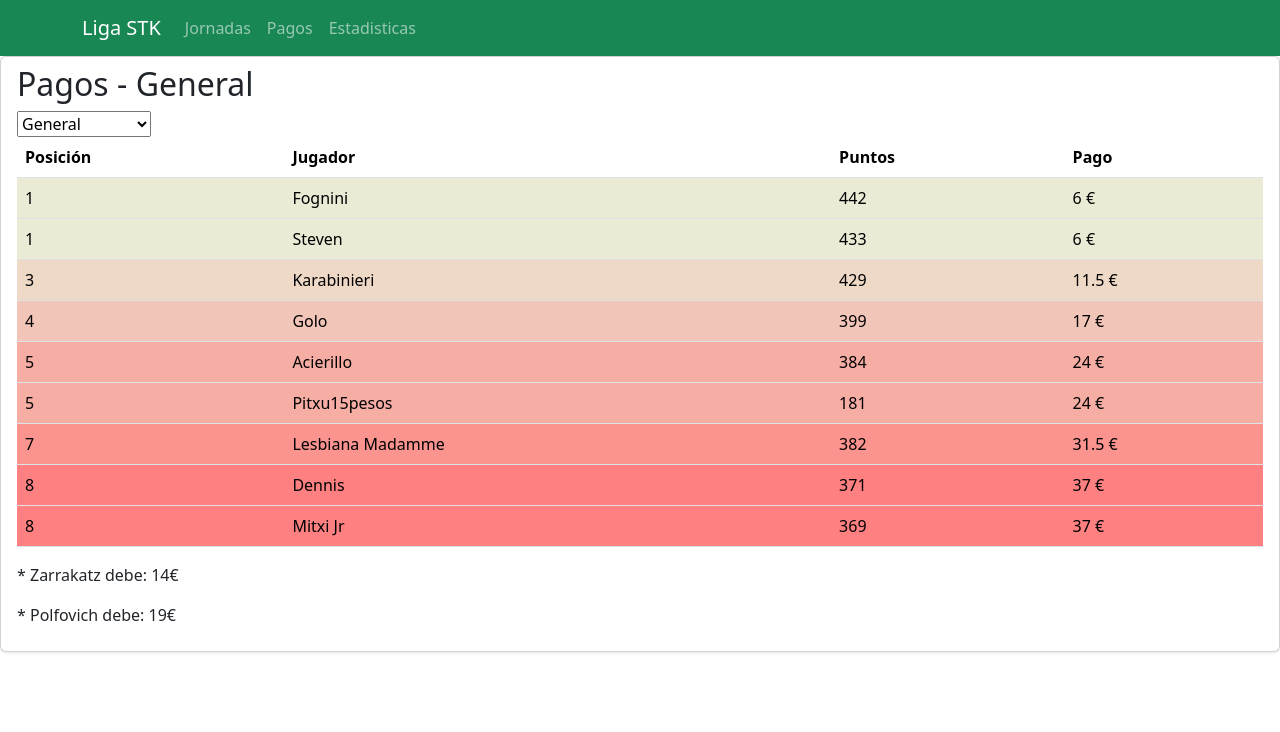
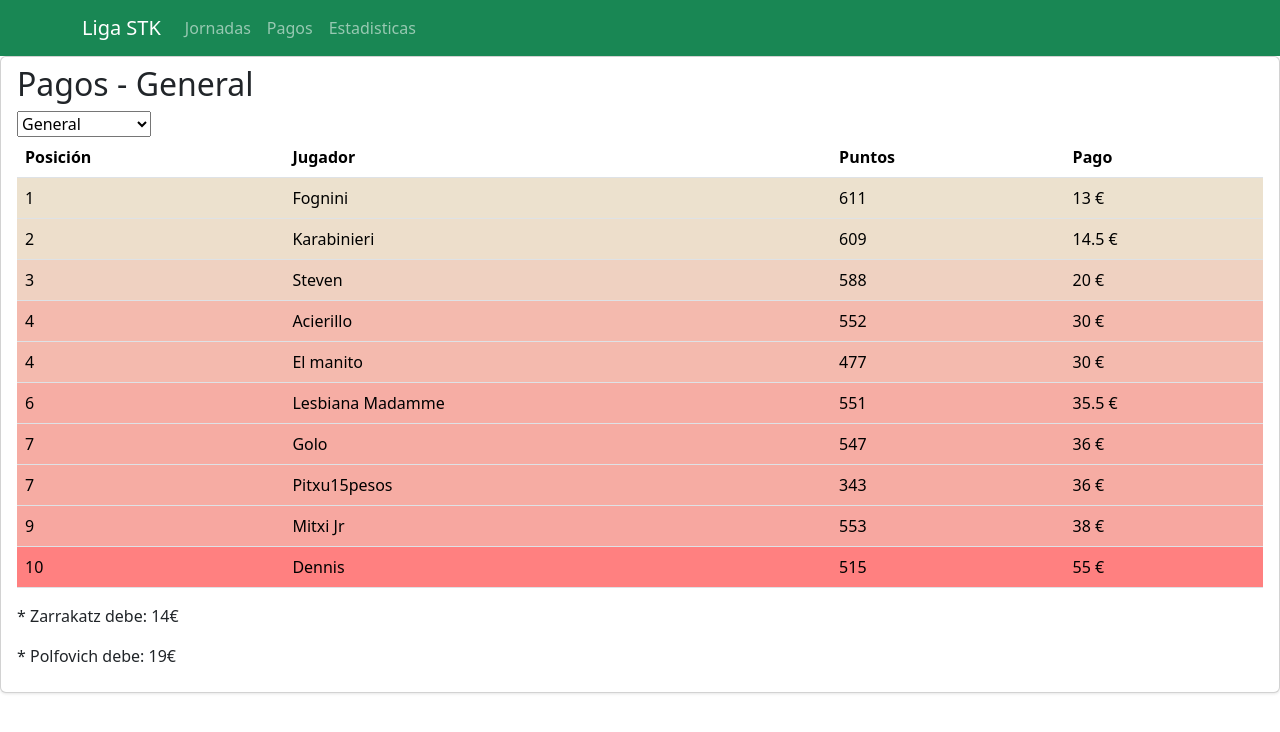
Before and after one commit to yyeryy/Liga-stk-25-26, a React (Create React App) app: page / in a window 1280 px wide. Shown: the top 732 px of the page. Built offline with nearby package versions, Linux system fonts and the light colour scheme.

Commit message:
J 8, 9 y 10

```diff
--- a/src/data/data.ts
+++ b/src/data/data.ts
@@ -108,5 +108,50 @@ export const data = {
         { jugador: Apodos.LesbianaMadamme, puntos: 38 },
       ],
     },
+    {
+      numero: 8,
+      resultados: [
+        { jugador: Apodos.ElManito, puntos: 63 },
+        { jugador: Apodos.LesbianaMadamme, puntos: 59 },
+        { jugador: Apodos.Fognini, puntos: 58 },
+        { jugador: Apodos.MitxiJR, puntos: 57 },
+        { jugador: Apodos.Acierillo, puntos: 51 },
+        { jugador: Apodos.Steven, puntos: 50 },
+        { jugador: Apodos.Karabinieri, puntos: 49 },
+        { jugador: Apodos.Golo, puntos: 45 },
+        { jugador: Apodos.Dennis, puntos: 44 },
+        { jugador: Apodos.Pitxu15pesos, puntos: 36 },
+      ],
+    },
+    {
+      numero: 9,
+      resultados: [
+        { jugador: Apodos.MitxiJR, puntos: 71 },
+        { jugador: Apodos.Karabinieri, puntos: 67 },
+        { jugador: Apodos.ElManito, puntos: 67 },
+        { jugador: Apodos.Acierillo, puntos: 63 },
+        { jugador: Apodos.Dennis, puntos: 59 },
+        { jugador: Apodos.Fognini, puntos: 57 },
+        { jugador: Apodos.LesbianaMadamme, puntos: 54 },
+        { jugador: Apodos.Steven, puntos: 53 },
+        { jugador: Apodos.Golo, puntos: 52 },
+        { jugador: Apodos.Pitxu15pesos, puntos: 51 },
+      ],
+    },
+    {
+      numero: 10,
+      resultados: [
+        { jugador: Apodos.Pitxu15pesos, puntos: 75 },
+        { jugador: Apodos.ElManito, puntos: 65 },
+        { jugador: Apodos.Karabinieri, puntos: 64 },
+        { jugador: Apodos.LesbianaMadamme, puntos: 56 },
+        { jugador: Apodos.MitxiJR, puntos: 56 },
+        { jugador: Apodos.Fognini, puntos: 54 },
+        { jugador: Apodos.Acierillo, puntos: 54 },
+        { jugador: Apodos.Steven, puntos: 52 },
+        { jugador: Apodos.Golo, puntos: 51 },
+        { jugador: Apodos.Dennis, puntos: 41 },
+      ],
+    },
   ],
 };
--- a/src/utils/calcularAcumulado.ts
+++ b/src/utils/calcularAcumulado.ts
@@ -22,7 +22,7 @@ const pagos11: Record<number, number> = {
   11: 8,
 };
 
-const pagos10: Record<number, number> = {
+const pagos10v1: Record<number, number> = {
   1: 0,
   2: 0,
   3: 0,
@@ -33,6 +33,19 @@ const pagos10: Record<number, number> = {
   8: 6,
   9: 7,
   10: 8,
+};
+
+const pagos10v2: Record<number, number> = {
+  1: 0,
+  2: 0,
+  3: 0,
+  4: 0,
+  5: 1,
+  6: 2,
+  7: 3,
+  8: 4,
+  9: 5,
+  10: 6,
 };
 
 const pagos9: Record<number, number> = {
@@ -49,8 +62,9 @@ const pagos9: Record<number, number> = {
 
 const getPagosPorPosicion = (numJornada: number) => {
   if (numJornada <= 2) return pagos11;
-  if (numJornada <= 5) return pagos10;
-  return pagos9;
+  if (numJornada <= 5) return pagos10v1;
+  if (numJornada <= 7) return pagos9;
+  return pagos10v2;
 };
 
 /**
@@ -68,10 +82,7 @@ export const calcularAcumulado = (
   if (!esEstadistica) {
     if (desde == 1 && hasta == 38) {
       jugadoresFiltrados = jugadoresFiltrados.filter(
-        (j) =>
-          j !== Apodos.Zarrakatz &&
-          j !== Apodos.Polfovich &&
-          j !== Apodos.ElManito
+        (j) => j !== Apodos.Zarrakatz && j !== Apodos.Polfovich
       );
     } else {
       if (desde > 2 || (desde == 1 && hasta == 5)) {
@@ -89,7 +100,7 @@ export const calcularAcumulado = (
           (j) => j !== Apodos.Pitxu15pesos
         );
       }
-      if (desde > 5) {
+      if ((desde === 6 && hasta === 6) || (desde === 7 && hasta === 7)) {
         jugadoresFiltrados = jugadoresFiltrados.filter(
           (j) => j !== Apodos.ElManito
         );
@@ -148,6 +159,9 @@ export const calcularAcumulado = (
 
   if ((desde == 1 && hasta == 38) || (desde == 1 && hasta == 5))
     acumulado[Apodos.Pitxu15pesos].pago += 12;
+
+  if ((desde == 1 && hasta == 38) || (desde == 6 && hasta == 10))
+    acumulado[Apodos.ElManito].pago += 5;
 
   // Calcular posiciones finales del rango
   const listaFinal = Object.values(acumulado).sort(
```
